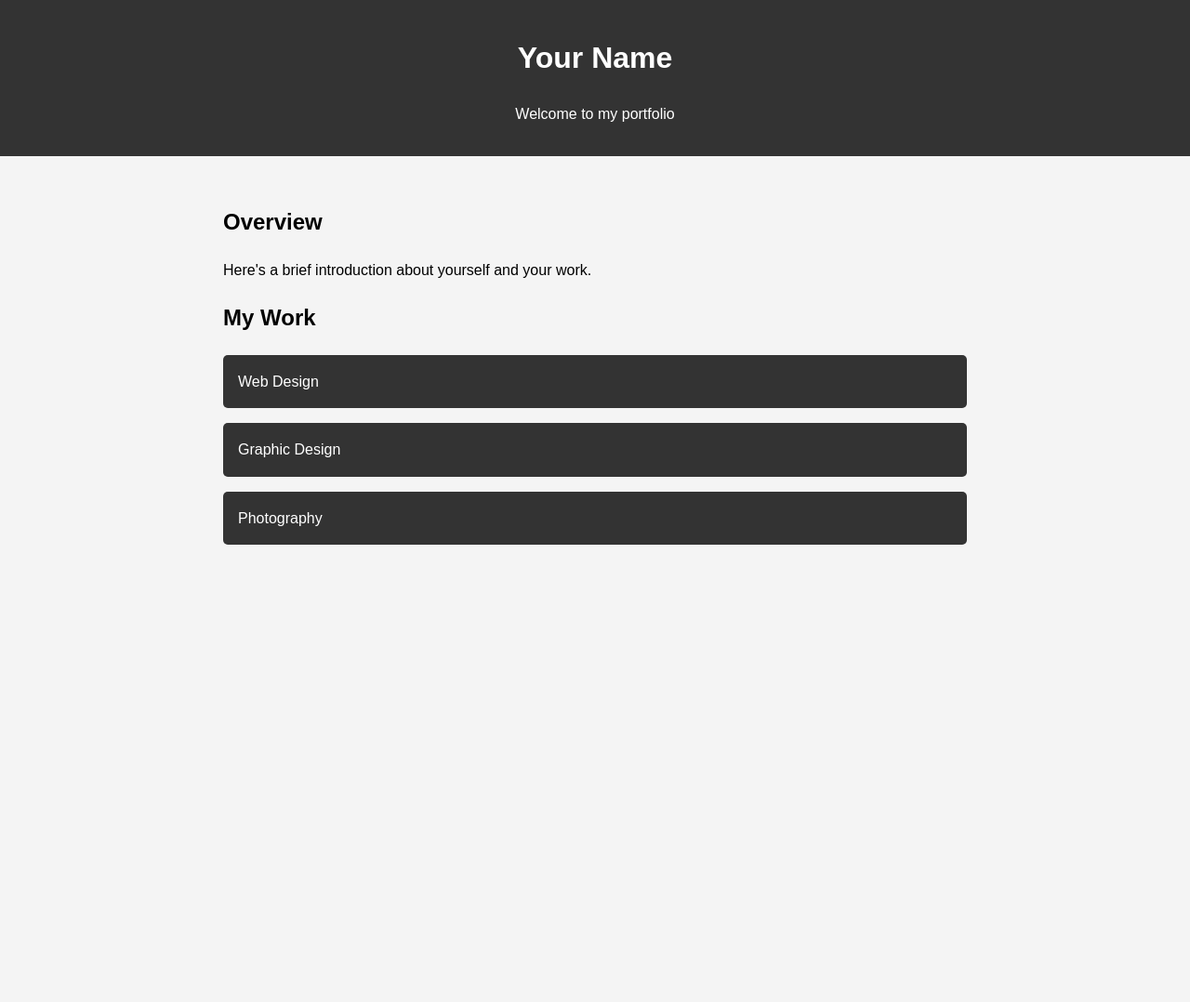
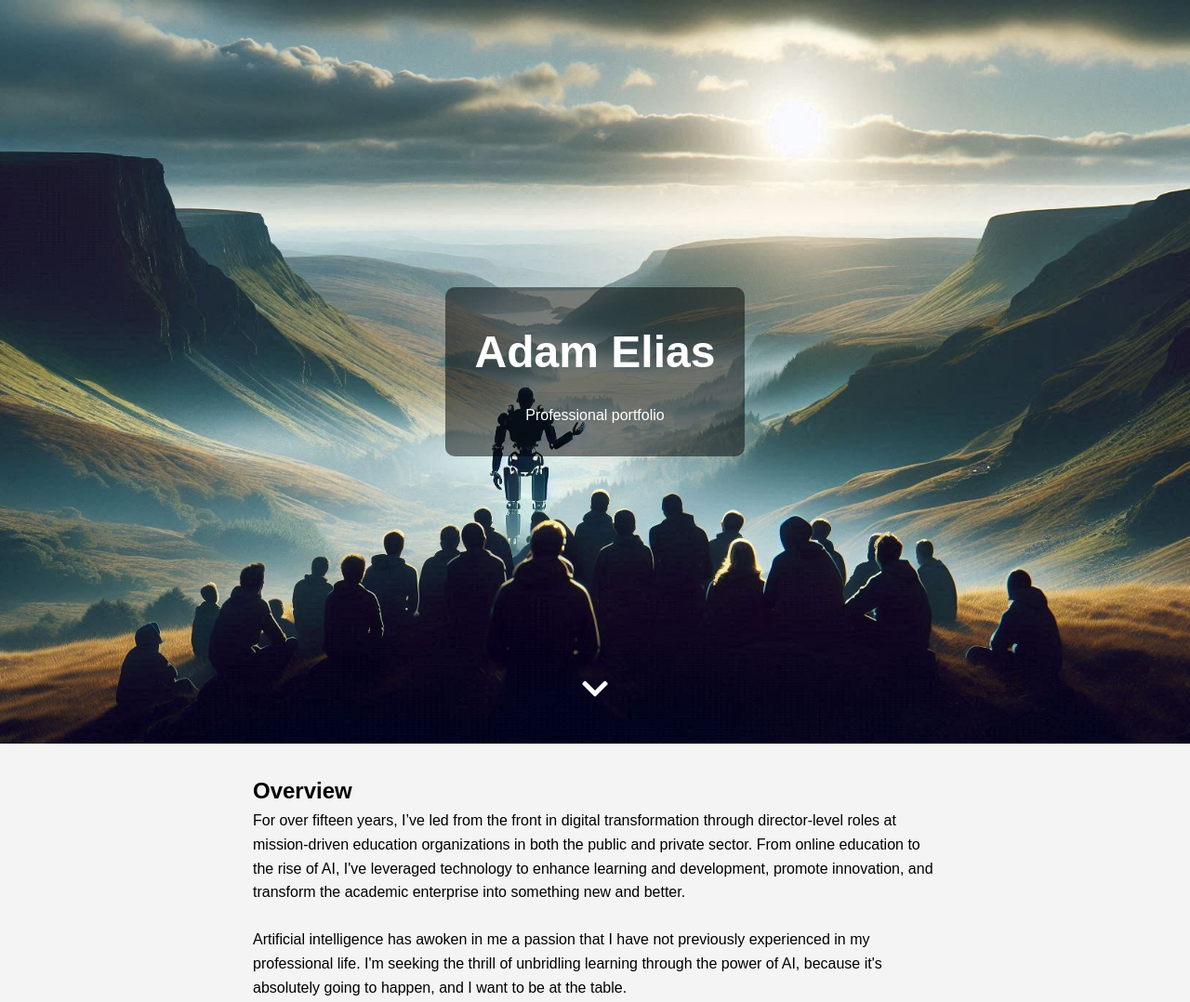
Before and after one commit to ael444/ael444.github.io, a plain HTML site: page index.html in a window 1280 px wide. Shown: the top 1078 px of the page at 93% size. Before the commit the page ends 800 px from the top, so only its background shows below. Drawn offline with Linux system fonts and the light colour scheme.

Commit message:
Update 1

```diff
--- a/index.html
+++ b/index.html
@@ -3,27 +3,39 @@
 <head>
     <meta charset="UTF-8">
     <meta name="viewport" content="width=device-width, initial-scale=1.0">
-    <title>Your Name - Portfolio</title>
+    <title>Adam Elias - Portfolio</title>
     <link rel="stylesheet" href="style.css">
+    <link rel="stylesheet" href="https://cdnjs.cloudflare.com/ajax/libs/font-awesome/5.15.3/css/all.min.css">
 </head>
 <body>
-    <header>
-        <h1>Your Name</h1>
-        <p>Welcome to my portfolio</p>
-    </header>
+    <section id="splash">
+        <div class="splash-content">
+            <h1>Adam Elias</h1>
+            <p>Professional portfolio</p>
+        </div>
+        <div class="scroll-arrow">
+            <i class="fas fa-chevron-down"></i>
+        </div>
+    </section>
 
     <main>
         <section id="overview">
             <h2>Overview</h2>
-            <p>Here's a brief introduction about yourself and your work.</p>
+            <p>For over fifteen years, I’ve led from the front in digital transformation through director-level roles at mission-driven education organizations in both the public and private sector.  From online education to the rise of AI, I've leveraged technology to enhance learning and development, promote innovation, and transform the academic enterprise into something new and better.
+            </br>
+        </br>
+            Artificial intelligence has awoken in me a passion that I have not previously experienced in my professional life.  I'm seeking the thrill of unbridling learning through the power of AI, because it's absolutely going to happen, and I want to be at the table.
+            </p>
         </section>
+
+    </br>
 
         <section id="categories">
             <h2>My Work</h2>
             <ul id="category-list">
-                <li><a href="#" data-category="web-design">Web Design</a></li>
-                <li><a href="#" data-category="graphic-design">Graphic Design</a></li>
-                <li><a href="#" data-category="photography">Photography</a></li>
+                <li><a href="#" data-category="web-design">Leadership</a></li>
+                <li><a href="#" data-category="graphic-design">Creativity</a></li>
+                <li><a href="#" data-category="photography">Transformation</a></li>
                 <!-- Add more categories as needed -->
             </ul>
         </section>
--- a/script.js
+++ b/script.js
@@ -4,6 +4,7 @@ document.addEventListener('DOMContentLoaded', () => {
     const modalTitle = document.getElementById('modal-title');
     const modalGallery = document.getElementById('modal-gallery');
     const closeBtn = document.querySelector('.close');
+    const scrollArrow = document.querySelector('.scroll-arrow');
 
     // Sample project data (replace with your own)
     const projects = {
@@ -39,6 +40,13 @@ document.addEventListener('DOMContentLoaded', () => {
         }
     });
 
+    scrollArrow.addEventListener('click', () => {
+        window.scrollTo({
+            top: window.innerHeight,
+            behavior: 'smooth'
+        });
+    });
+
     function showModal(category) {
         modalTitle.textContent = category.replace('-', ' ').toUpperCase();
         modalGallery.innerHTML = '';
@@ -53,4 +61,13 @@ document.addEventListener('DOMContentLoaded', () => {
 
         modal.style.display = 'block';
     }
+
+    // Hide scroll arrow when scrolling down
+    window.addEventListener('scroll', () => {
+        if (window.scrollY > 100) {
+            scrollArrow.style.opacity = '0';
+        } else {
+            scrollArrow.style.opacity = '1';
+        }
+    });
 });
--- a/style.css
+++ b/style.css
@@ -1,16 +1,57 @@
+* {
+    margin: 0;
+    padding: 0;
+    box-sizing: border-box;
+}
+
 body {
     font-family: Arial, sans-serif;
     line-height: 1.6;
-    margin: 0;
-    padding: 0;
     background-color: #f4f4f4;
 }
 
-header {
-    background-color: #333;
+#splash {
+    height: 100vh;
+    background-image: url('images/robot_teacher.jpeg');
+    background-size: cover;
+    background-position: center;
+    display: flex;
+    flex-direction: column;
+    justify-content: center;
+    align-items: center;
+    text-align: center;
     color: #fff;
-    text-align: center;
-    padding: 1rem;
+    position: relative;
+}
+
+.splash-content {
+    background-color: rgba(0, 0, 0, 0.5);
+    padding: 2rem;
+    border-radius: 10px;
+}
+
+h1 {
+    font-size: 3rem;
+    margin-bottom: 1rem;
+}
+
+.scroll-arrow {
+    position: absolute;
+    bottom: 2rem;
+    font-size: 2rem;
+    animation: bounce 2s infinite;
+}
+
+@keyframes bounce {
+    0%, 20%, 50%, 80%, 100% {
+        transform: translateY(0);
+    }
+    40% {
+        transform: translateY(-30px);
+    }
+    60% {
+        transform: translateY(-15px);
+    }
 }
 
 main {
```
Also changed, not shown: images/robot_teacher.jpeg (added).
